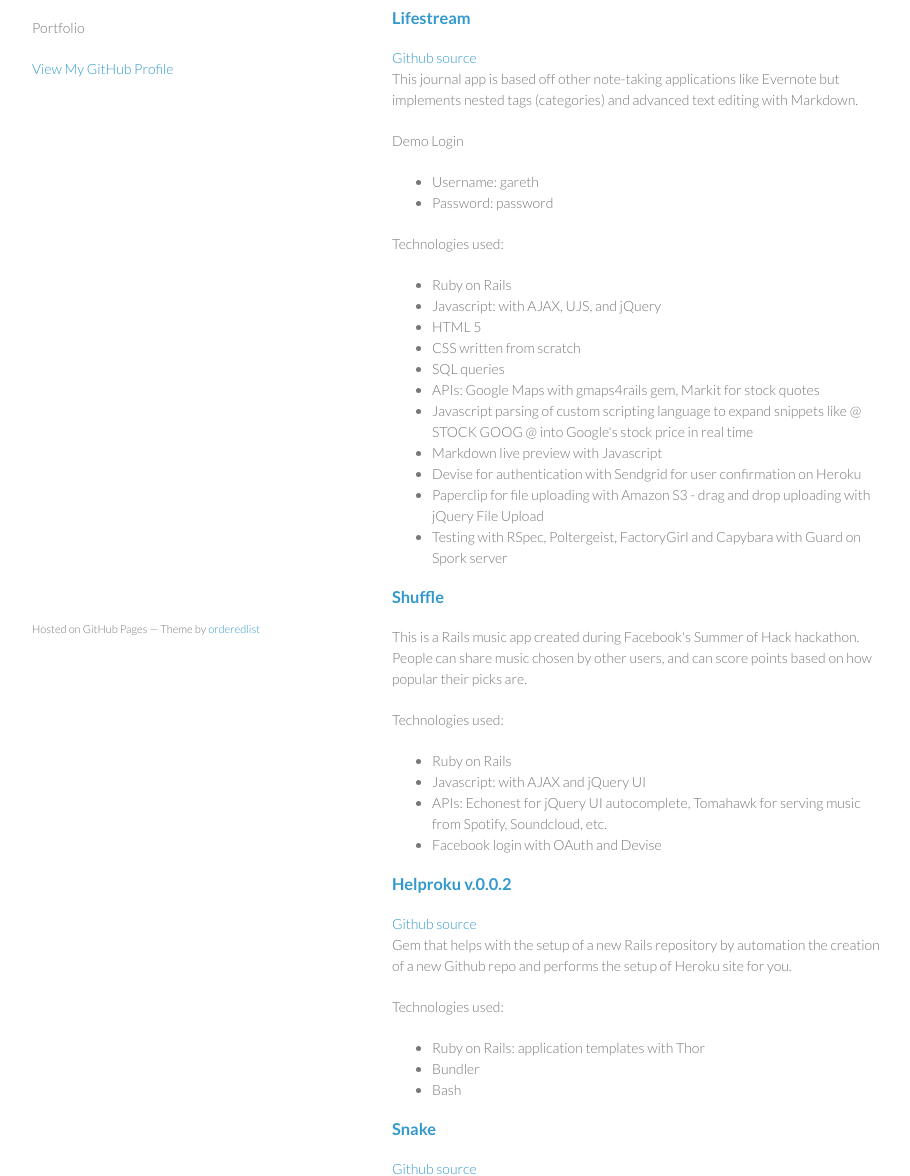
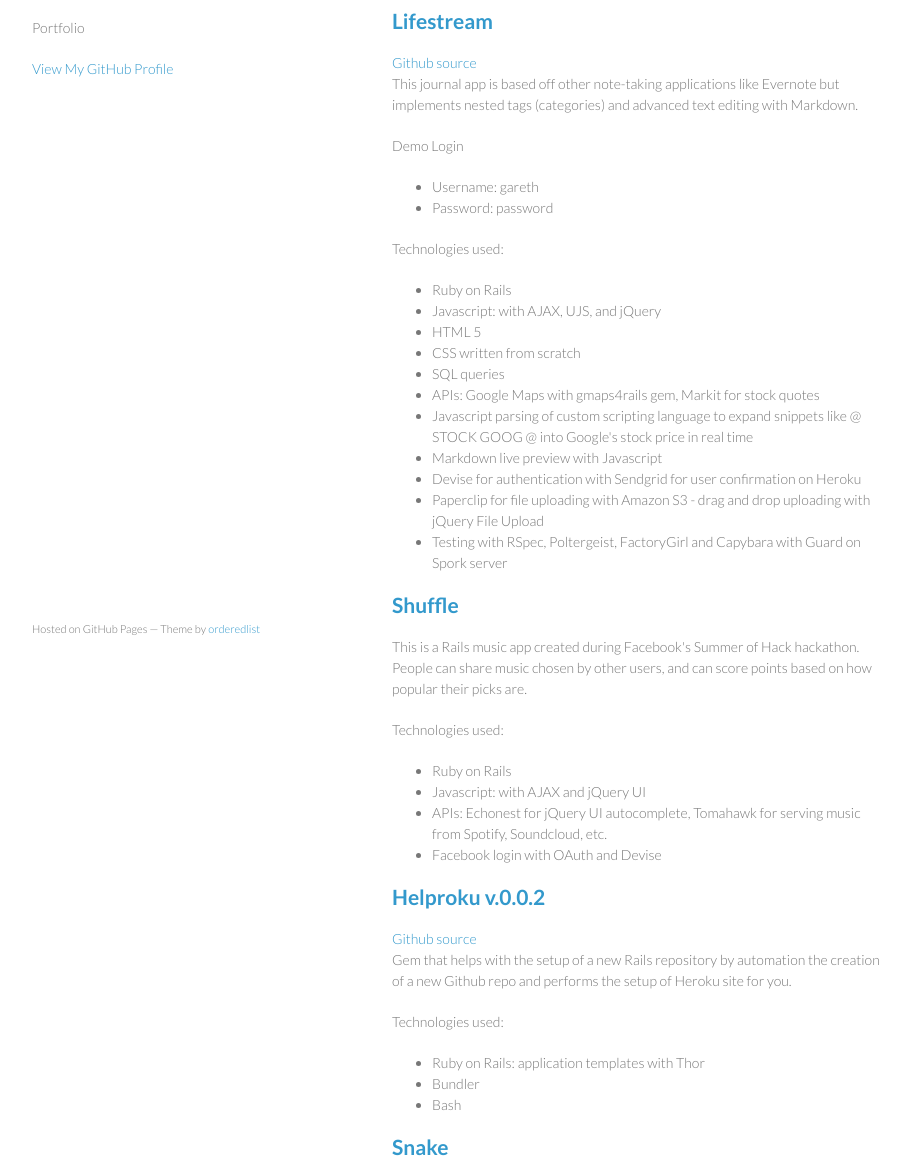
Before and after one commit to garetht/old-portfolio, a plain HTML site: page index.html in a window 1280 px wide. Shown: the part 92-1268 px from the top of the page, without its empty margins (178-1088 px from the left). Drawn offline with Linux system fonts and the light colour scheme.

Commit message:
Change header size

```diff
--- a/index.html
+++ b/index.html
@@ -24,7 +24,7 @@
       <section>
         <h2>Here are some projects I've worked on:</h2>
 
-<h3><a href="http://lifestream.garethtan.com/">Lifestream</a></h3>
+<h2><a href="http://lifestream.garethtan.com/">Lifestream</a></h2>
 <a href="https://github.com/garetht/lifestream">Github source</a>
 <p>This journal app is based off other note-taking applications like Evernote but implements nested tags (categories) and advanced text editing with Markdown.</p>
 
@@ -49,7 +49,7 @@
   <li>Testing with RSpec, Poltergeist, FactoryGirl and Capybara with Guard on Spork server</li>
 </ul>
 
-<h3><a href="http://shuffle-app.herokuapp.com/">Shuffle</a></h3>
+<h2><a href="http://shuffle-app.herokuapp.com/">Shuffle</a></h2>
 
 <p>This is a Rails music app created during Facebook's Summer of Hack hackathon. People can share music chosen by other users, and can score points based on how popular their picks are.</p>
 
@@ -61,7 +61,7 @@
   <li>Facebook login with OAuth and Devise</li>
 </ul>
 
-<h3><a href="https://rubygems.org/gems/helproku">Helproku v.0.0.2</a></h3>
+<h2><a href="https://rubygems.org/gems/helproku">Helproku v.0.0.2</a></h2>
 <a href="https://github.com/garetht/helproku">Github source</a>
 
 <p>Gem that helps with the setup of a new Rails repository by automation the creation of a new Github repo and performs the setup of Heroku site for you. </p>
@@ -73,7 +73,7 @@
   <li>Bash</li>
 </ul>
 
-<h3><a href="http://people.cs.uchicago.edu/~garethwtan/snake/index.html">Snake</a></h3>
+<h2><a href="http://people.cs.uchicago.edu/~garethwtan/snake/index.html">Snake</a></h2>
 <a href="https://github.com/garetht/snake">Github source</a>
 
 <p>Snake game written in Javascript. Use the arrow keys to move, and collect the red apples! </p>
```
